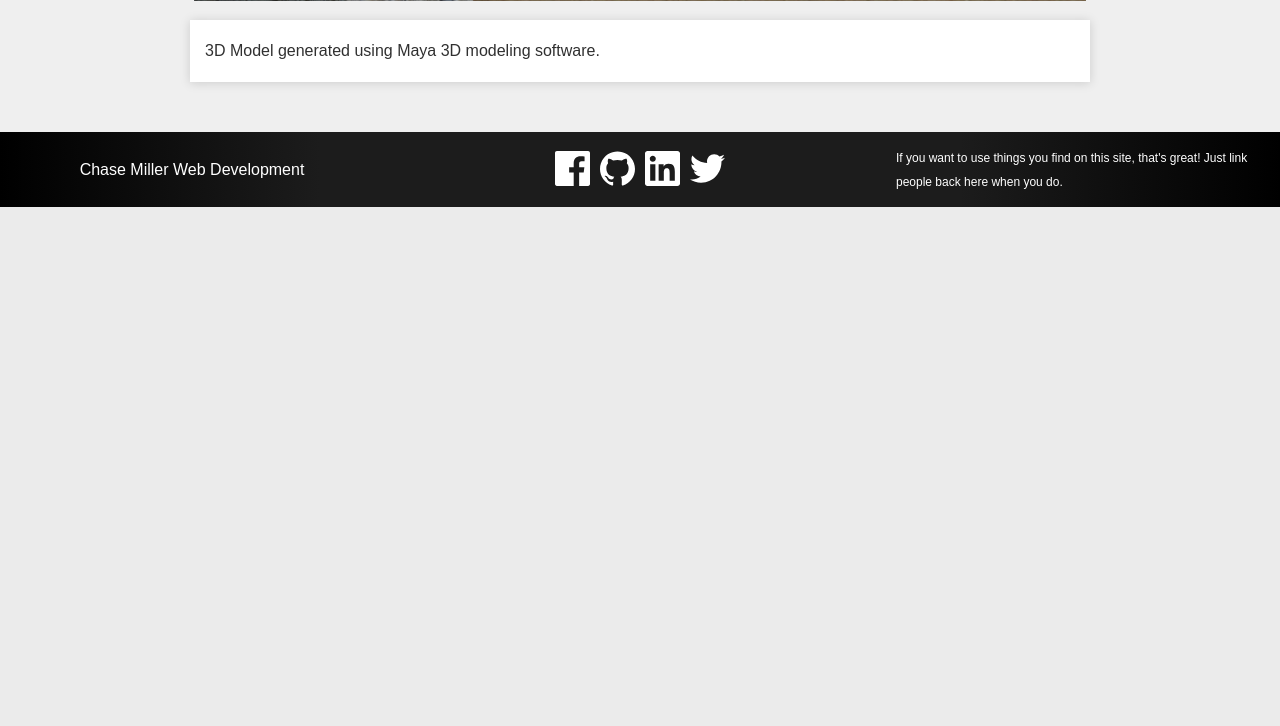
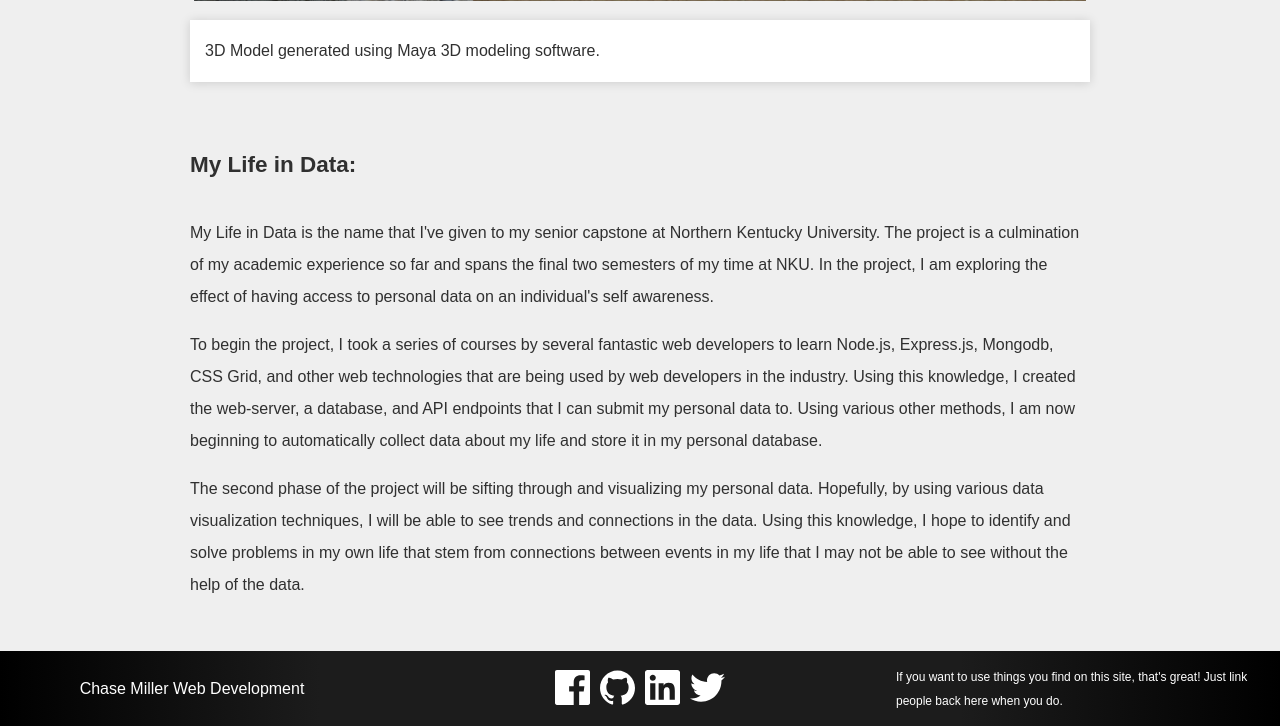
Before and after one commit to Arekenaten/datafy-me, a Node server app: page /works in a window 1280 px wide. Shown: the part 2896-3622 px from the top of the page. Before the commit the page ends 3103 px from the top, so only its background shows below. Run offline with Node 20, Linux system fonts and the light colour scheme; some libraries are stand-ins or nearby versions.

Commit message:
Server side minor updates

```diff
--- a/controllers/siteController.js
+++ b/controllers/siteController.js
@@ -26,10 +26,10 @@ exports.addLocationData = async (req, res) => {
   const coordinates = [req.body.lat, req.body.long];
   const location = await (new Location(
     {
-      location: {coordinates: coordinates},
-      numVisits: req.body.numVisits
+      location: {coordinates: coordinates}
     }
   )).save();
+
   // Redirect to location data page
   res.redirect('/api/location');
 };
--- a/views/my_work.pug
+++ b/views/my_work.pug
@@ -18,3 +18,8 @@ block content
     p(style="font-size: 1.5em; font-weight: bold; margin: 60px 0px 30px 0px;") 3D Modeling:
     img(src="/images/static/millerc_finalRender.jpg" style="padding: 0px 4px;")
     p.card 3D Model generated using Maya 3D modeling software.
+
+    p(style="font-size: 1.5em; font-weight: bold; margin: 60px 0px 30px 0px;") My Life in Data:
+    p My Life in Data is the name that I've given to my senior capstone at Northern Kentucky University. The project is a culmination of my academic experience so far and spans the final two semesters of my time at NKU. In the project, I am exploring the effect of having access to personal data on an individual's self awareness.
+    p To begin the project, I took a series of courses by several fantastic web developers to learn Node.js, Express.js, Mongodb, CSS Grid, and other web technologies that are being used by web developers in the industry. Using this knowledge, I created the web-server, a database, and API endpoints that I can submit my personal data to. Using various other methods, I am now beginning to automatically collect data about my life and store it in my personal database.
+    p The second phase of the project will be sifting through and visualizing my personal data. Hopefully, by using various data visualization techniques, I will be able to see trends and connections in the data. Using this knowledge, I hope to identify and solve problems in my own life that stem from connections between events in my life that I may not be able to see without the help of the data.
```
Also changed, not shown: app.js (line endings or trailing spaces).
